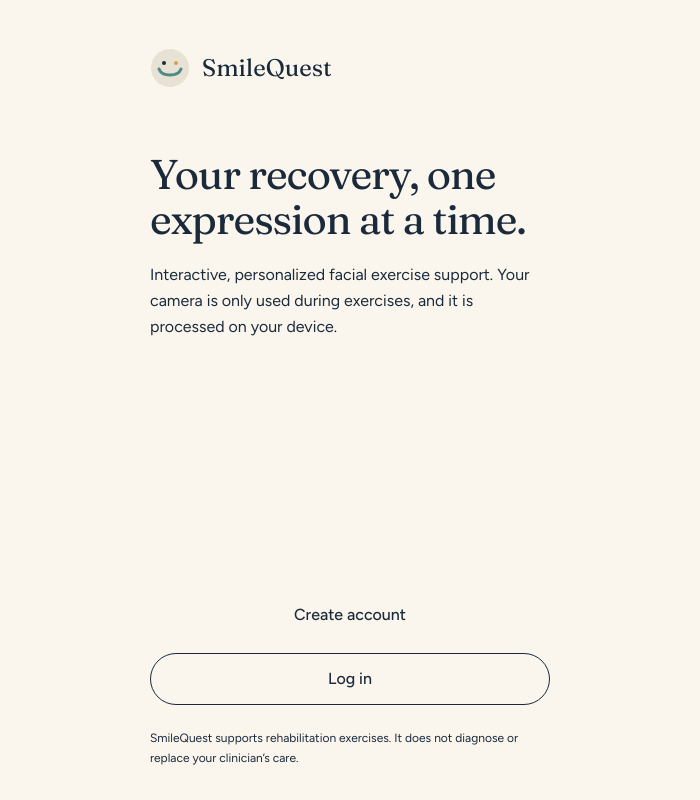
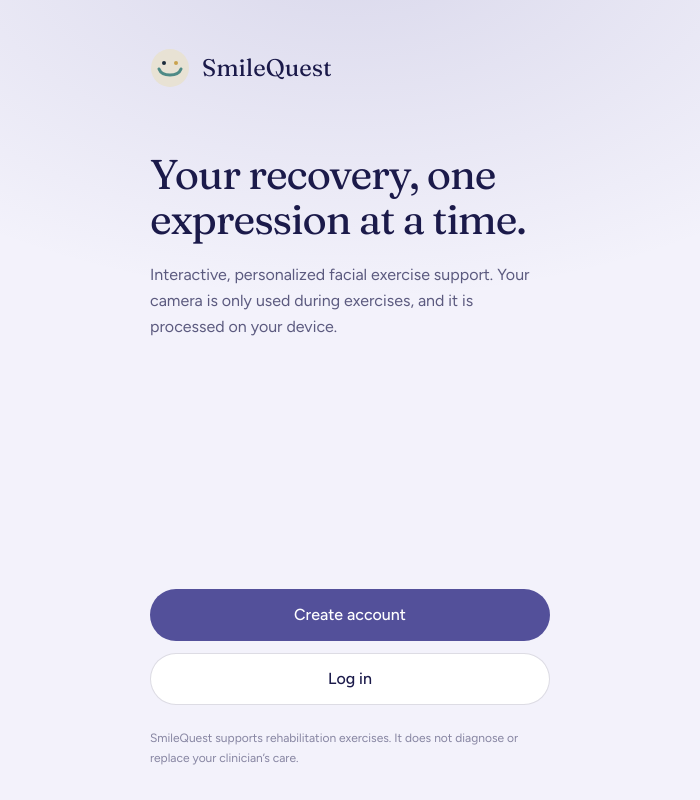
Before and after one commit to chikki18/smilequest, a Next.js app: page / in a window 1280 px wide. Shown: the whole page, without its empty margins (290-990 px from the left). Built offline with nearby package versions, Linux system fonts and the light colour scheme.

Commit message:
Update globals.css

```diff
--- a/src/app/globals.css
+++ b/src/app/globals.css
@@ -1,9 +1,13 @@
 @tailwind base; @tailwind components; @tailwind utilities;
-body { background:#FAF6EE; color:#1B2A3A; font-family:var(--font-body),system-ui,sans-serif; -webkit-tap-highlight-color:transparent; }
-:focus-visible { outline:3px solid #4E8A86; outline-offset:2px; }
+/* Morning mode (light): lavender + deep blue-violet. Night mode: dark navy + purple. */
+:root { --ivory:243 242 251; --paper:255 255 255; --navy:27 26 74; --teal:83 80 154; --sage:168 212 242; --lav:207 208 234; --gold:124 120 181; --mist:227 226 243; color-scheme: light; }
+:root[data-theme="night"] { --ivory:20 21 63; --paper:31 37 102; --navy:232 230 255; --teal:124 63 209; --sage:127 196 240; --lav:63 15 127; --gold:152 118 232; --mist:38 43 110; color-scheme: dark; }
+html { background: rgb(var(--ivory)); }
+body { background: radial-gradient(900px 520px at 50% -8%, rgb(var(--teal) / .16), transparent 70%) fixed, rgb(var(--ivory)); color: rgb(var(--navy)); font-family: var(--font-body), system-ui, sans-serif; -webkit-tap-highlight-color: transparent; }
+:focus-visible { outline: 3px solid rgb(var(--sage)); outline-offset: 2px; }
 @media (prefers-reduced-motion: reduce) { *{animation:none!important;transition:none!important} }
-@media (prefers-contrast: more) { body{color:#000} .text-navy\/60{color:#1B2A3A} }
+@media (prefers-contrast: more) { .text-navy\/60 { color: rgb(var(--navy)); } }
 .btn { @apply min-h-[52px] rounded-full px-7 font-medium transition active:scale-[.98] disabled:opacity-40; }
-.btn-primary { @apply btn bg-navy text-ivory hover:bg-navy/90; }
+.btn-primary { @apply btn bg-teal text-white hover:bg-teal/90; }
 .btn-quiet { @apply btn border border-navy/15 bg-paper text-navy hover:bg-mist/60; }
-.field { @apply min-h-[52px] w-full rounded-2xl border border-navy/15 bg-paper px-4 text-base; }
+.field { @apply min-h-[52px] w-full rounded-2xl border border-navy/15 bg-paper px-4 text-base text-navy placeholder:text-navy/40; }
```
